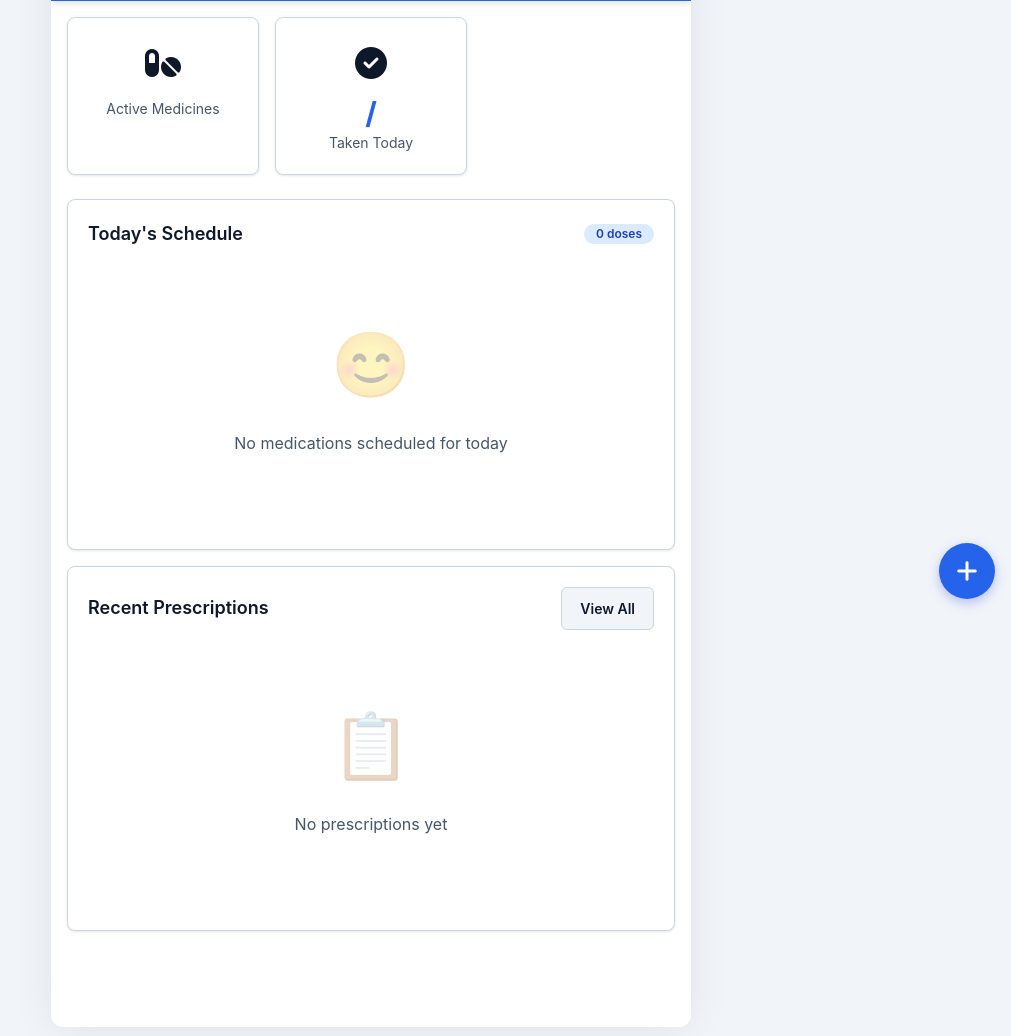
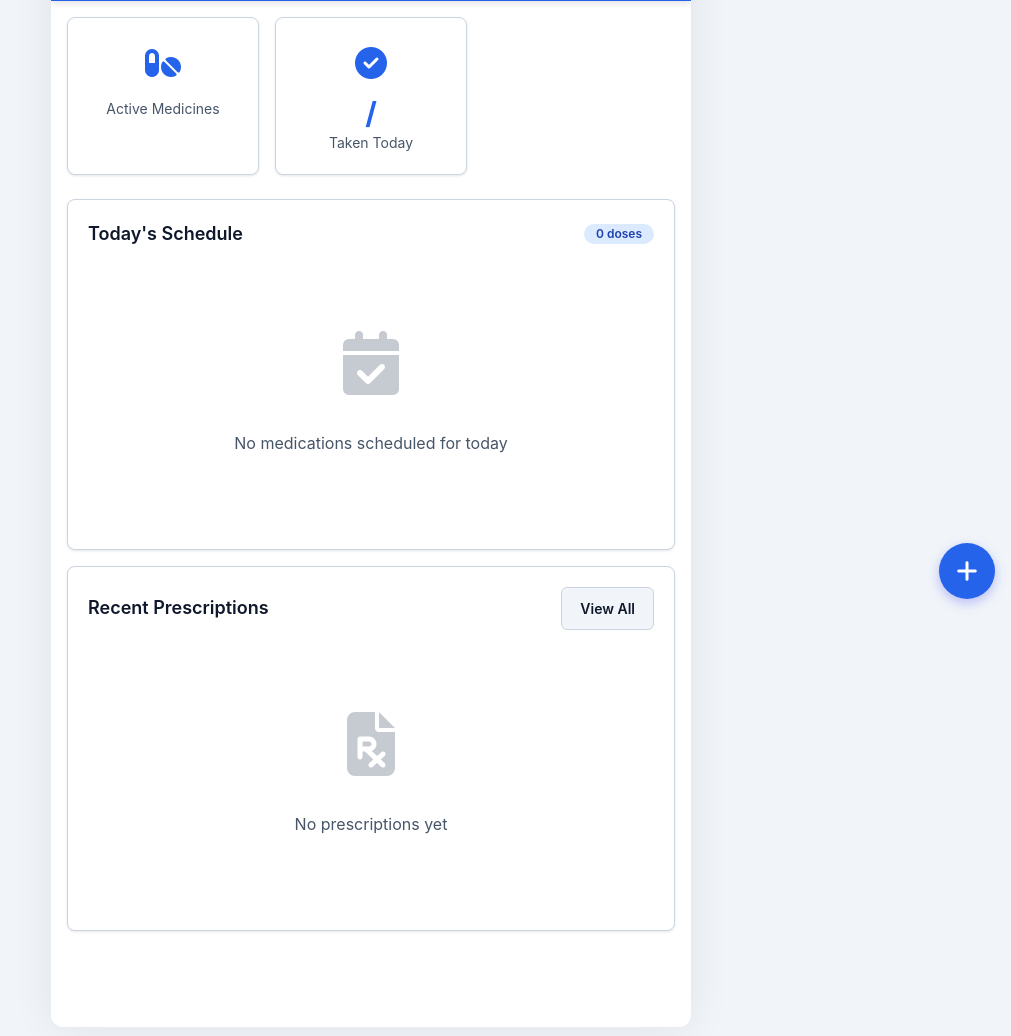
Before and after one commit to clickTwice26/pharma-bot, a Flask app: template app/templates/dashboard.html in a window 1280 px wide. Shown: the part 121-1157 px from the top of the page, without its empty margins (269-1280 px from the left). Run offline with Flask 3, Linux system fonts and the light colour scheme; the template is opened without the code that fills it, so the values that code supplies are empty.

Commit message:
Enhance dashboard icons and styles for better visual representation

```diff
--- a/app/static/css/mobile.css
+++ b/app/static/css/mobile.css
@@ -145,6 +145,11 @@
 .stat-icon {
     font-size: 2rem;
     margin-bottom: 0.5rem;
+    color: var(--primary-color);
+}
+
+.stat-icon i {
+    font-size: 2rem;
 }
 
 .stat-value {
@@ -489,8 +494,12 @@
     display: flex;
     align-items: center;
     justify-content: center;
-    font-size: 1.5rem;
+    font-size: 1.25rem;
     flex-shrink: 0;
+}
+
+.device-icon i {
+    font-size: 1.25rem;
 }
 
 .device-info {
@@ -577,6 +586,11 @@
     font-size: 4rem;
     opacity: 0.3;
     margin-bottom: 1rem;
+    color: var(--text-secondary);
+}
+
+.empty-icon i {
+    font-size: 4rem;
 }
 
 .empty-text {
@@ -606,13 +620,6 @@
         margin-top: 0;
         margin-bottom: 0;
     }
-
-    .bottom-nav {
-        left: 50%;
-        transform: translateX(-50%);
-        max-width: 640px;
-        border-radius: 0;
-    }
 }
 
 @media (min-width: 768px) {
@@ -621,9 +628,13 @@
         margin-bottom: 1.5rem;
         border-radius: var(--radius-lg);
         overflow: hidden;
+        max-width: 640px;
     }
 
     .bottom-nav {
+        left: 50%;
+        transform: translateX(-50%);
+        max-width: 640px;
         border-radius: var(--radius-lg) var(--radius-lg) 0 0;
     }
 
--- a/app/templates/dashboard.html
+++ b/app/templates/dashboard.html
@@ -51,8 +51,8 @@
                 </div>
                 {% if not schedule.taken and not schedule.skipped %}
                 <div class="schedule-actions">
-                    <button class="btn btn-success btn-sm btn-icon" onclick="markTaken({{ schedule.id }})">✓</button>
-                    <button class="btn btn-secondary btn-sm btn-icon" onclick="markSkipped({{ schedule.id }})">✕</button>
+                    <button class="btn btn-success btn-sm btn-icon" onclick="markTaken({{ schedule.id }})"><i class="fas fa-check"></i></button>
+                    <button class="btn btn-secondary btn-sm btn-icon" onclick="markSkipped({{ schedule.id }})"><i class="fas fa-times"></i></button>
                 </div>
                 {% endif %}
             </div>
@@ -60,7 +60,7 @@
         </div>
         {% else %}
         <div class="empty-state">
-            <div class="empty-icon">😊</div>
+            <div class="empty-icon"><i class="fas fa-calendar-check"></i></div>
             <p class="empty-text">No medications scheduled for today</p>
         </div>
         {% endif %}
@@ -76,7 +76,7 @@
         {% if prescriptions %}
         {% for prescription in prescriptions %}
         <div class="device-card">
-            <div class="device-icon">📄</div>
+            <div class="device-icon"><i class="fas fa-file-medical"></i></div>
             <div class="device-info">
                 <div class="device-name">
                     {% if prescription.doctor_name %}
@@ -94,7 +94,7 @@
         {% endfor %}
         {% else %}
         <div class="empty-state">
-            <div class="empty-icon">📋</div>
+            <div class="empty-icon"><i class="fas fa-file-prescription"></i></div>
             <p class="empty-text">No prescriptions yet</p>
         </div>
         {% endif %}
@@ -108,7 +108,7 @@
         </div>
         {% for device in devices %}
         <div class="device-card">
-            <div class="device-icon">📱</div>
+            <div class="device-icon"><i class="fas fa-microchip"></i></div>
             <div class="device-info">
                 <div class="device-name">{{ device.device_name }}</div>
                 <div class="device-status">
```
